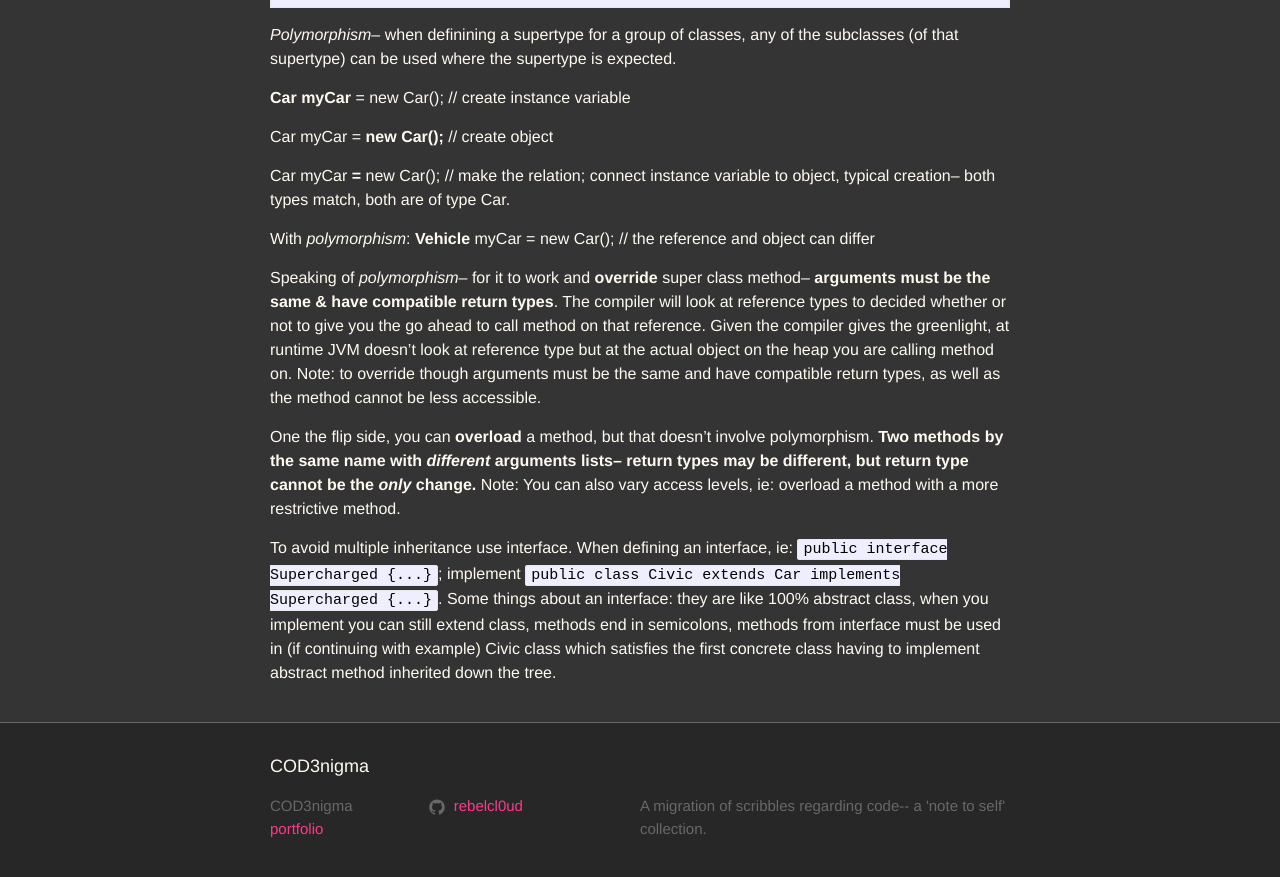
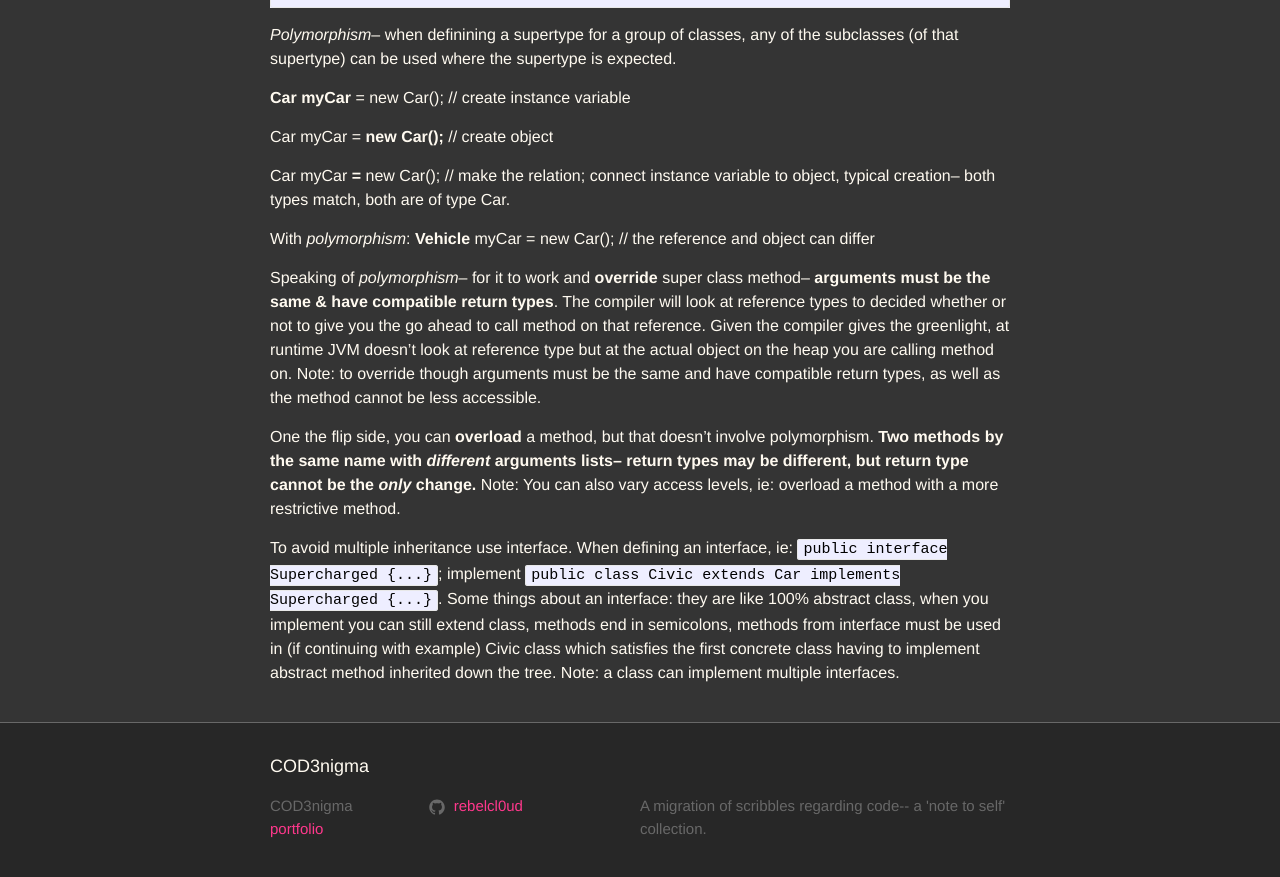
Before and after one commit to rebelcl0ud/blog, a Jekyll site: the page built from _posts/2019-03-17-[64]-design-patterns.markdown, in a window 1280 px wide and 900 px high, scrolled down 1527 px. Shown: the top 877 px of the window. Built offline with Jekyll 4.4.1, drawn with Linux system fonts in a browser that asks for light colours.

Commit message:
update: multi-interface class implementation

```diff
--- a/_posts/2019-03-17-[64]-design-patterns.markdown
+++ b/_posts/2019-03-17-[64]-design-patterns.markdown
@@ -69,4 +69,4 @@ I tend to forget things so I figure throwing a little post up with main pointers
 
   One the flip side, you can **overload** a method, but that doesn't involve polymorphism. **Two methods by the same name with *different* arguments lists-- return types may be different, but return type cannot be the *only* change.** Note: You can also vary access levels, ie: overload a method with a more restrictive method.
 
-  To avoid multiple inheritance use interface. When defining an interface, ie: `public interface Supercharged {...}`; implement `public class Civic extends Car implements Supercharged {...}`. Some things about an interface: they are like 100% abstract class, when you implement you can still extend class, methods end in semicolons, methods from interface must be used in (if continuing with example) Civic class which satisfies the first concrete class having to implement abstract method inherited down the tree.
+  To avoid multiple inheritance use interface. When defining an interface, ie: `public interface Supercharged {...}`; implement `public class Civic extends Car implements Supercharged {...}`. Some things about an interface: they are like 100% abstract class, when you implement you can still extend class, methods end in semicolons, methods from interface must be used in (if continuing with example) Civic class which satisfies the first concrete class having to implement abstract method inherited down the tree. Note: a class can implement multiple interfaces.
```
